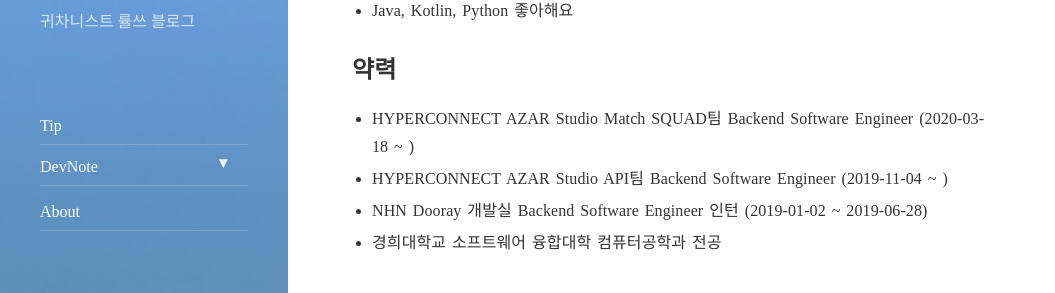
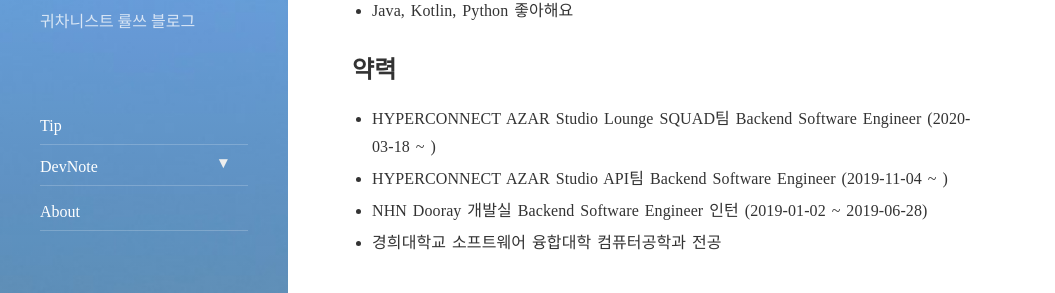
Before and after one commit to Ryulth/ryulth.github.io, a Jekyll site: the page built from about.md, in a window 1280 px wide and 900 px high, scrolled down 366 px. Shown: the part 150-443 px from the top of the window, without its empty margins (0-1055 px from the left). Built offline with Jekyll 4.4.1, drawn with Linux system fonts in a browser that asks for light colours; nearby versions of some CDN libraries.

Commit message:
Change about

```diff
--- a/about.md
+++ b/about.md
@@ -15,7 +15,7 @@
 - Java, Kotlin, Python 좋아해요
 
 ## 약력
-- HYPERCONNECT AZAR Studio Match SQUAD팀 Backend Software Engineer (2020-03-18 ~ )
+- HYPERCONNECT AZAR Studio Lounge SQUAD팀 Backend Software Engineer (2020-03-18 ~ )
 - HYPERCONNECT AZAR Studio API팀 Backend Software Engineer (2019-11-04 ~ )
 - NHN Dooray 개발실 Backend Software Engineer 인턴 (2019-01-02 ~ 2019-06-28)
 - 경희대학교 소프트웨어 융합대학 컴퓨터공학과 전공
```
